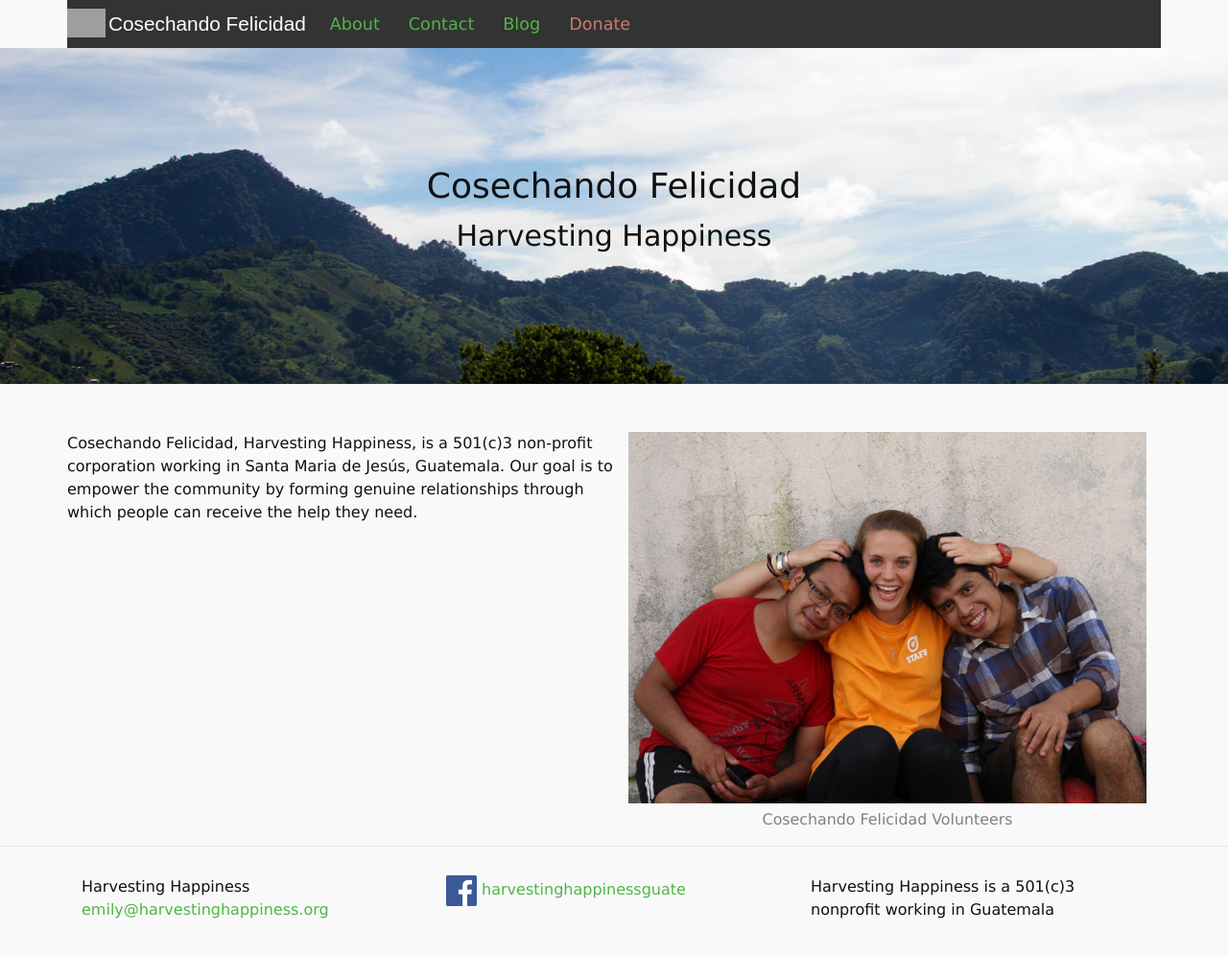
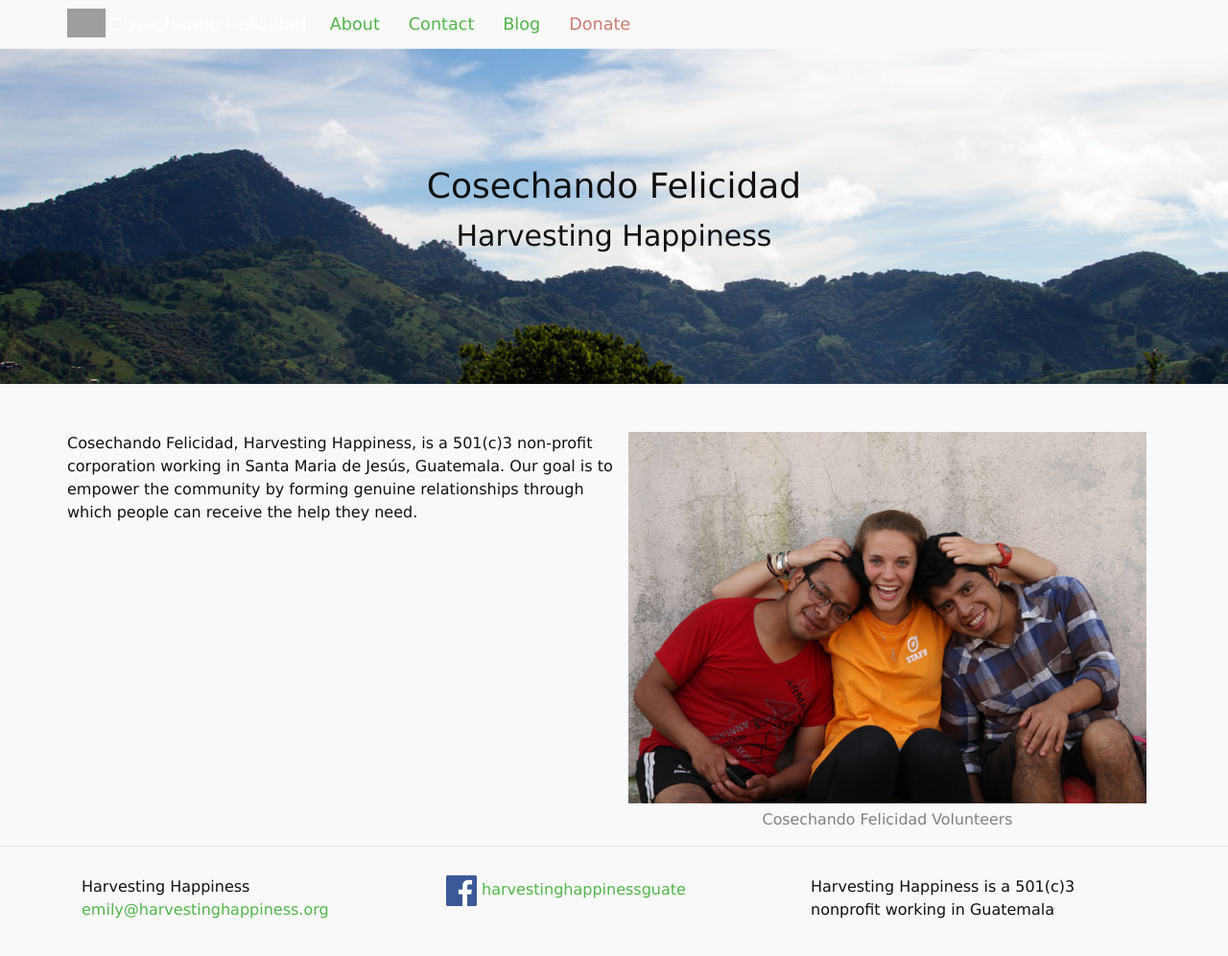
Before and after one commit to harvestinghappiness/harvestinghappiness.github.io, a Jekyll site: the page built from home.md, in a window 1280 px wide and 1020 px high. Shown: the top 996 px of the window at 96% size. Built offline with Jekyll 4.4.1, drawn with Linux system fonts in a browser that asks for light colours.

Commit message:
Update style.css

```diff
--- a/css/style.css
+++ b/css/style.css
@@ -129,8 +129,8 @@ figcaption {
   margin-right: 5px;
 }
 
-div#navbar {
-  background-color: #333333;
+nav.navbar {
+  background-color: rgba(249, 249, 249, 0.8);
 }
 
 .navbar-inverse {
```
